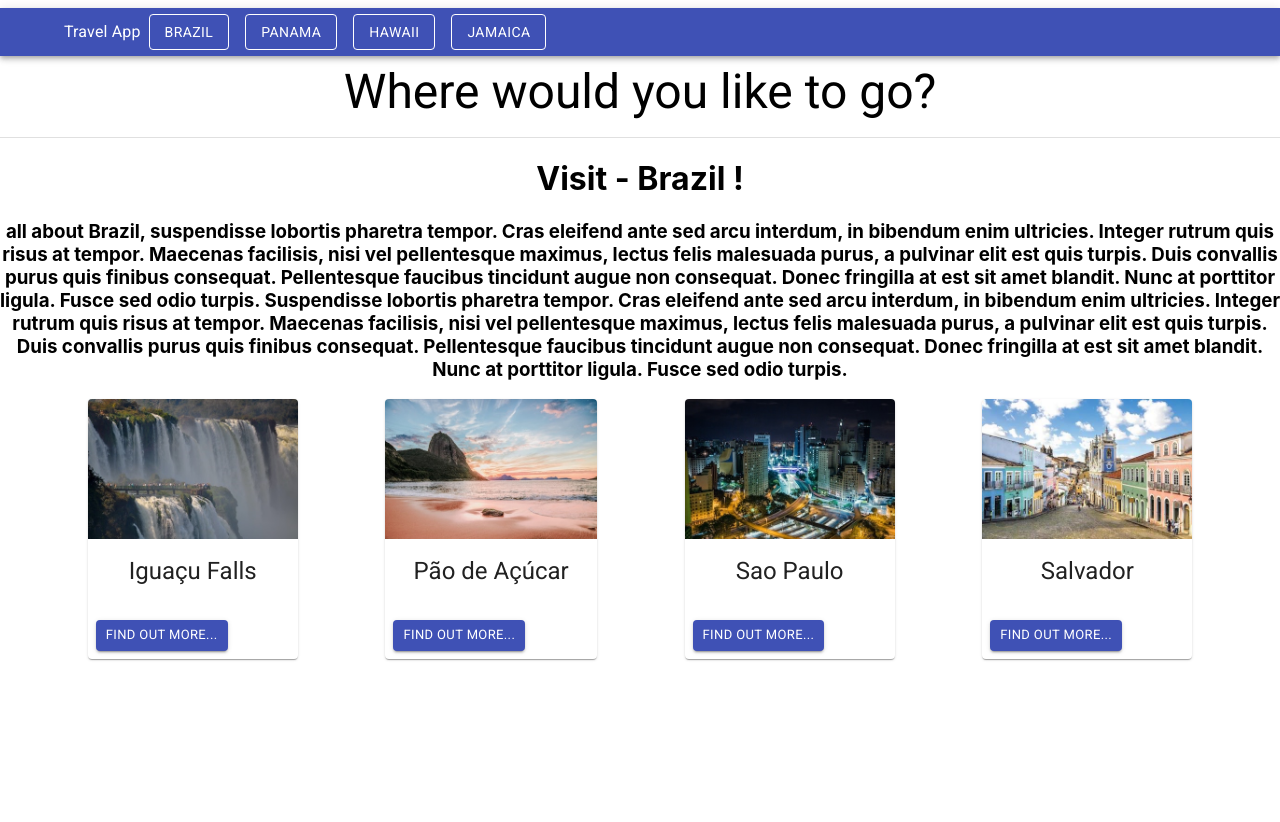
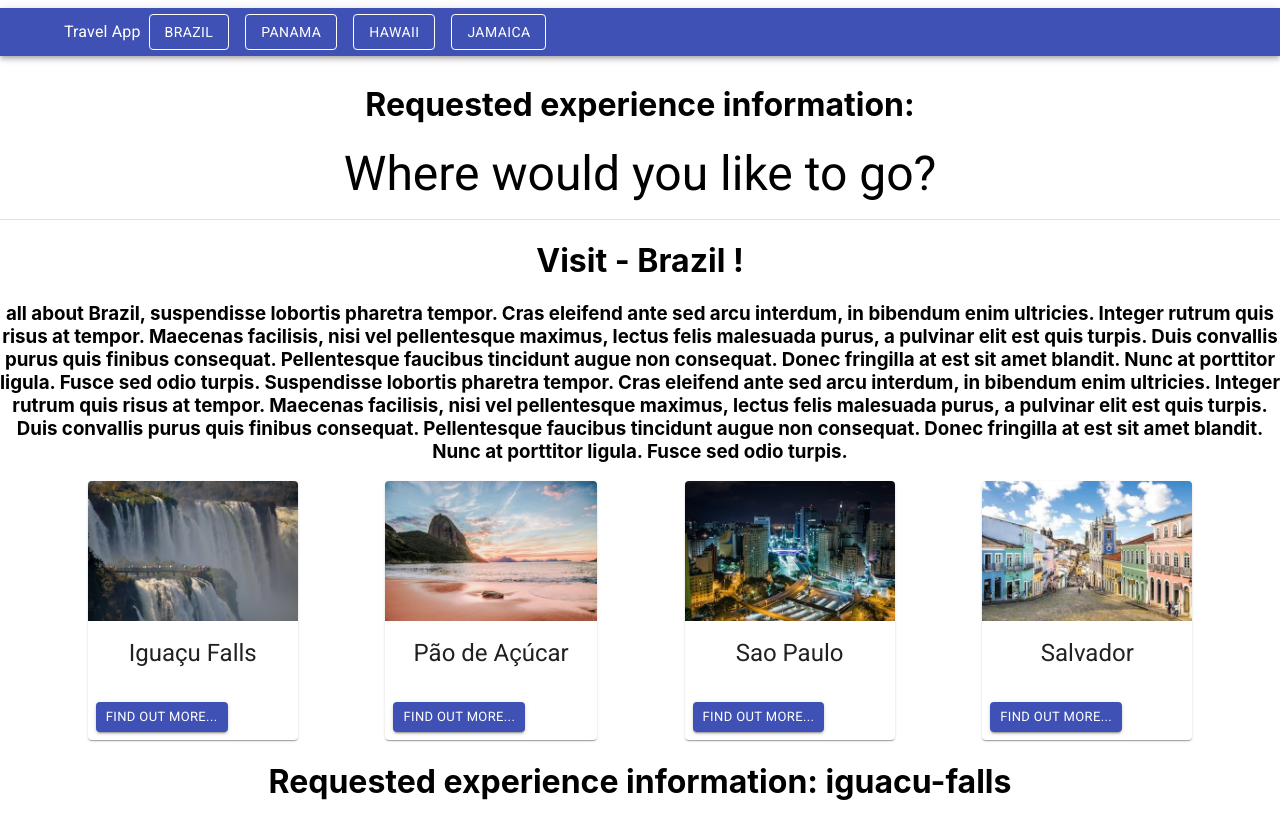
Before and after one commit to bailliechris/reactrouter-travelapp, a React (Create React App) app: page /brazil/iguacu-falls in a window 1280 px wide. Before the commit the page ends 800 px from the top, so only its background shows below. Built offline with nearby package versions, Linux system fonts and the light colour scheme.

Commit message:
Added nested route - need to fix path of experiences

```diff
--- a/src/App.js
+++ b/src/App.js
@@ -4,6 +4,7 @@ import TheAppBar from './components/AppBar'
 import nav from './assets/store.js'
 import {Route, Switch} from "react-router-dom"
 import DestinationDetails from './views/DestinationDetails'
+import ExperienceDetails from './views/ExperienceDetails.js';
 import Home from './views/home'
 
 function App() {
@@ -12,9 +13,12 @@ function App() {
     console.log("Clicked url: " + url);
   }
 
+
+
   return (
     <div className="App">
-      <TheAppBar nav={nav} onClick={onClick}  />
+      <TheAppBar nav={nav} onClick={onClick} />
+      <ExperienceDetails />
       <Header title="Where would you like to go?" />
       <Switch>
         <Route exact path="/">
--- a/src/views/DestinationDetails.js
+++ b/src/views/DestinationDetails.js
@@ -1,11 +1,14 @@
-import {useParams} from "react-router-dom"
+import {Route, Switch, useParams, useRouteMatch, useLocation} from "react-router-dom"
 import destinations from '../assets/store.js'
 import Grid from '@material-ui/core/Grid';
 import ACard from '../components/acard'
+import ExperienceDetails from './ExperienceDetails'
 
 function DestinationDetails() {
-    const {destination} = useParams();
+    const { destination } = useParams();
 
+    let match = useRouteMatch();
+    let current = useLocation();
     let dest = destinations.find(d => d.match === destination);
     console.log(dest);
 
@@ -19,10 +22,24 @@ function DestinationDetails() {
                 justify="space-evenly"
                 alignItems="flex-start"
             >
-                {dest.experiences.map((exp) => (
-                    <ACard key={exp.name} url={exp.match} text={exp.name} image={exp.image} />
-                ))}
+
+                {dest.experiences.map((exp) => {
+                    let newURL = current.pathname + "/"+ exp.match;
+
+                    return (
+                        <ACard key={exp.name} url={newURL} text={exp.name} image={exp.image} />
+                    )
+                })}
             </Grid>
+
+            <Switch>
+                <Route path={`${match.path}/:experience`}>
+                    <ExperienceDetails />
+                </Route>
+                <Route path={match.path}>
+                    <h3>Choose a experience to find out more!</h3>
+                </Route>
+            </Switch>
 
         </div>
     );
--- /dev/null
+++ b/src/views/ExperienceDetails.js
@@ -0,0 +1,12 @@
+//import destinations from '../assets/store.js'
+import {useParams} from "react-router-dom"
+
+function ExperienceDetails() {
+    const { experience } = useParams();
+
+    return (
+        <h1> Requested experience information: {experience} </h1>
+    )
+}
+
+export default ExperienceDetails;
```
